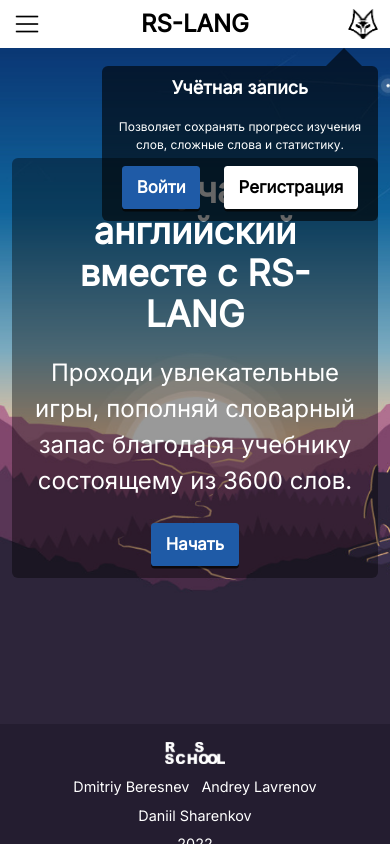
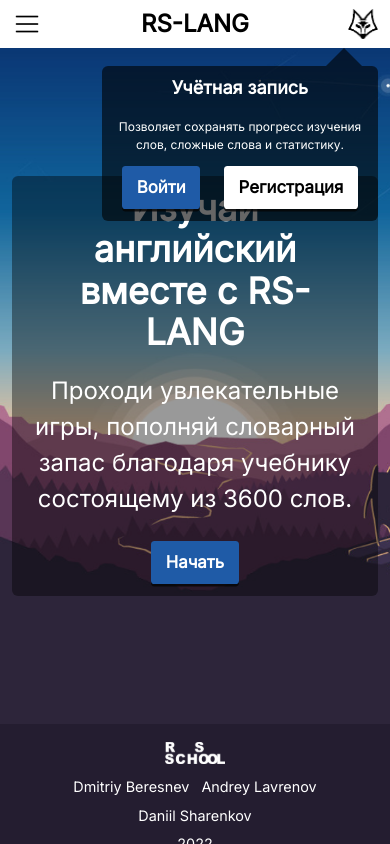
Before and after one commit to Fronikon/rs-lang, a React (Create React App) app: page / in a window 390 px wide. Built offline with nearby package versions, Linux system fonts and the light colour scheme.

Commit message:
fix: change footer height

```diff
--- a/src/components/Footer/Footer.module.css
+++ b/src/components/Footer/Footer.module.css
@@ -39,7 +39,6 @@
 
 @media (max-width: 900px) {
   .footer {
-    display: flex;
     flex-direction: column;
     gap: 1rem;
 
--- a/src/global.css
+++ b/src/global.css
@@ -118,7 +118,7 @@
 }
 
 @media (max-width: 500px) {
-  .container {
-    padding: 1rem;
+  :root {
+    --main-padding: 1rem;
   }
 }
```
